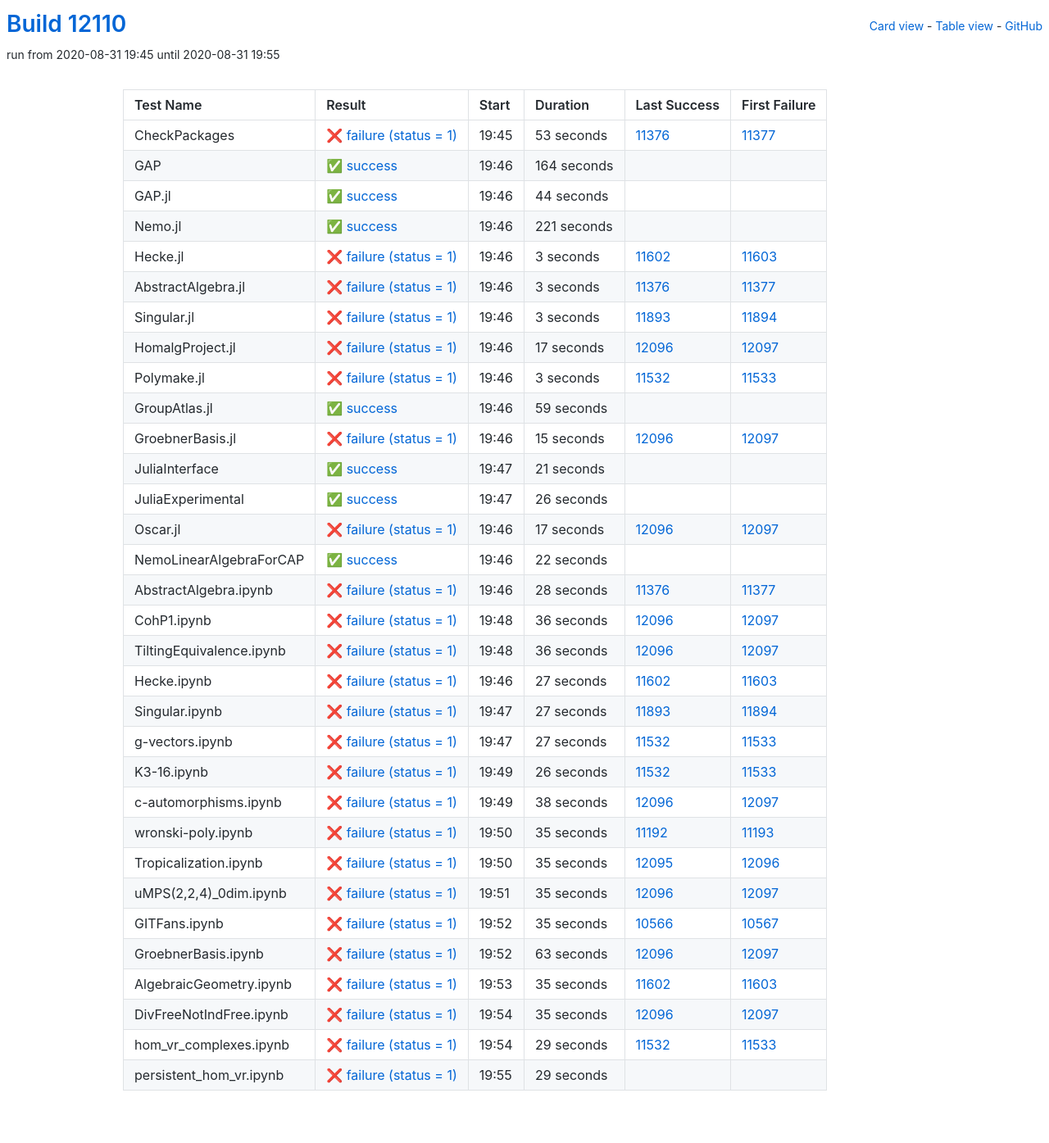
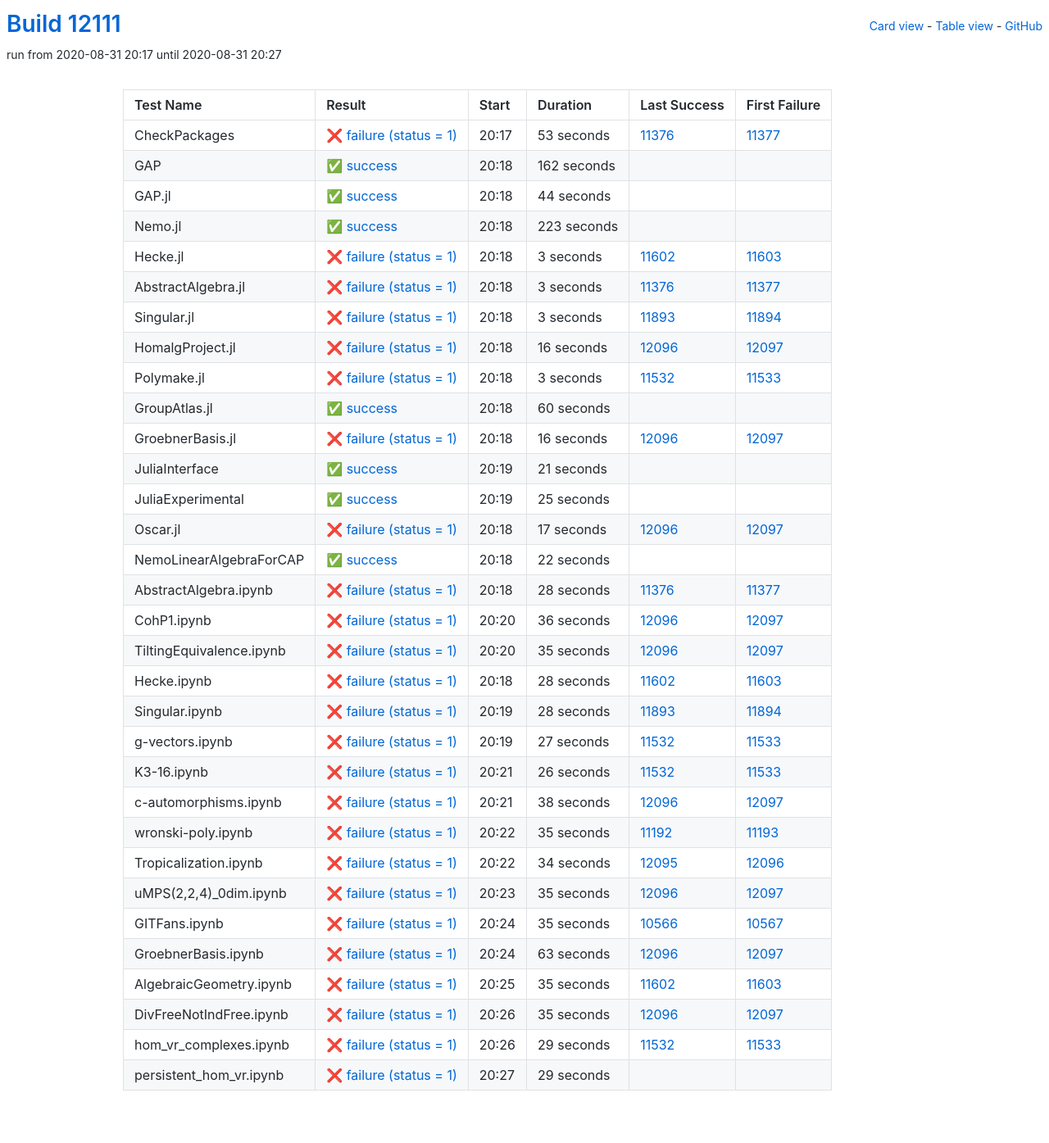
Before and after one commit to oscar-system/oscar-ci-status, a Jekyll site: the page built from table.html, in a window 1280 px wide. Shown: the whole page at 82% size. Built offline with Jekyll 4.4.1, drawn with Linux system fonts in a browser that asks for light colours.

Commit message:
Build #12111

```diff
--- a/_data/ci.yml
+++ b/_data/ci.yml
@@ -1,6 +1,6 @@
 ---
-build: 12110
-build_url: https://oscarci.mathematik.uni-kl.de/job/oscar/12110/
+build: 12111
+build_url: https://oscarci.mathematik.uni-kl.de/job/oscar/12111/
 job: oscar
 organization: oscar-system
 repo: oscar-ci-status
@@ -8,8 +8,8 @@
 tests:
 - name: CheckPackages
   id: checkpackages
-  log: https://oscarci.mathematik.uni-kl.de/job/oscar/12110/artifact/logs/build-12110/CheckPackages.log
-  start: 2020-08-31 19:45
+  log: https://oscarci.mathematik.uni-kl.de/job/oscar/12111/artifact/logs/build-12111/CheckPackages.log
+  start: 2020-08-31 20:17
   success: false
   exitcode: 1
   status: failure
@@ -20,20 +20,20 @@
   first_failure_url: https://oscarci.mathematik.uni-kl.de/job/oscar/11377/
 - name: GAP
   id: gap
-  log: https://oscarci.mathematik.uni-kl.de/job/oscar/12110/artifact/logs/build-12110/GAP.log
-  start: 2020-08-31 19:46
+  log: https://oscarci.mathematik.uni-kl.de/job/oscar/12111/artifact/logs/build-12111/GAP.log
+  start: 2020-08-31 20:18
   success: true
   exitcode: 0
   status: success
-  duration: 164
+  duration: 162
   last_success: false
   last_success_url:
   first_failure: false
   first_failure_url:
 - name: GAP.jl
   id: gap-jl
-  log: https://oscarci.mathematik.uni-kl.de/job/oscar/12110/artifact/logs/build-12110/GAP.jl.log
-  start: 2020-08-31 19:46
+  log: https://oscarci.mathematik.uni-kl.de/job/oscar/12111/artifact/logs/build-12111/GAP.jl.log
+  start: 2020-08-31 20:18
   success: true
   exitcode: 0
   status: success
@@ -44,20 +44,20 @@
   first_failure_url:
 - name: Nemo.jl
   id: nemo-jl
-  log: https://oscarci.mathematik.uni-kl.de/job/oscar/12110/artifact/logs/build-12110/Nemo.jl.log
-  start: 2020-08-31 19:46
+  log: https://oscarci.mathematik.uni-kl.de/job/oscar/12111/artifact/logs/build-12111/Nemo.jl.log
+  start: 2020-08-31 20:18
   success: true
   exitcode: 0
   status: success
-  duration: 221
+  duration: 223
   last_success: false
   last_success_url:
   first_failure: false
   first_failure_url:
 - name: Hecke.jl
   id: hecke-jl
-  log: https://oscarci.mathematik.uni-kl.de/job/oscar/12110/artifact/logs/build-12110/Hecke.jl.log
-  start: 2020-08-31 19:46
+  log: https://oscarci.mathematik.uni-kl.de/job/oscar/12111/artifact/logs/build-12111/Hecke.jl.log
+  start: 2020-08-31 20:18
   success: false
   exitcode: 1
   status: failure
@@ -68,8 +68,8 @@
   first_failure_url: https://oscarci.mathematik.uni-kl.de/job/oscar/11603/
 - name: AbstractAlgebra.jl
   id: abstractalgebra-jl
-  log: https://oscarci.mathematik.uni-kl.de/job/oscar/12110/artifact/logs/build-12110/AbstractAlgebra.jl.log
-  start: 2020-08-31 19:46
+  log: https://oscarci.mathematik.uni-kl.de/job/oscar/12111/artifact/logs/build-12111/AbstractAlgebra.jl.log
+  start: 2020-08-31 20:18
   success: false
   exitcode: 1
   status: failure
@@ -80,8 +80,8 @@
   first_failure_url: https://oscarci.mathematik.uni-kl.de/job/oscar/11377/
 - name: Singular.jl
   id: singular-jl
-  log: https://oscarci.mathematik.uni-kl.de/job/oscar/12110/artifact/logs/build-12110/Singular.jl.log
-  start: 2020-08-31 19:46
+  log: https://oscarci.mathematik.uni-kl.de/job/oscar/12111/artifact/logs/build-12111/Singular.jl.log
+  start: 2020-08-31 20:18
   success: false
   exitcode: 1
   status: failure
@@ -92,20 +92,20 @@
   first_failure_url: https://oscarci.mathematik.uni-kl.de/job/oscar/11894/
 - name: HomalgProject.jl
   id: homalgproject-jl
-  log: https://oscarci.mathematik.uni-kl.de/job/oscar/12110/artifact/logs/build-12110/HomalgProject.jl.log
-  start: 2020-08-31 19:46
+  log: https://oscarci.mathematik.uni-kl.de/job/oscar/12111/artifact/logs/build-12111/HomalgProject.jl.log
+  start: 2020-08-31 20:18
   success: false
   exitcode: 1
   status: failure
-  duration: 17
+  duration: 16
   last_success: 12096
   last_success_url: https://oscarci.mathematik.uni-kl.de/job/oscar/12096/
   first_failure: 12097
   first_failure_url: https://oscarci.mathematik.uni-kl.de/job/oscar/12097/
 - name: Polymake.jl
   id: polymake-jl
-  log: https://oscarci.mathematik.uni-kl.de/job/oscar/12110/artifact/logs/build-12110/Polymake.jl.log
-  start: 2020-08-31 19:46
+  log: https://oscarci.mathematik.uni-kl.de/job/oscar/12111/artifact/logs/build-12111/Polymake.jl.log
+  start: 2020-08-31 20:18
   success: false
   exitcode: 1
   status: failure
@@ -116,32 +116,32 @@
   first_failure_url: https://oscarci.mathematik.uni-kl.de/job/oscar/11533/
 - name: GroupAtlas.jl
   id: groupatlas-jl
-  log: https://oscarci.mathematik.uni-kl.de/job/oscar/12110/artifact/logs/build-12110/GroupAtlas.jl.log
-  start: 2020-08-31 19:46
+  log: https://oscarci.mathematik.uni-kl.de/job/oscar/12111/artifact/logs/build-12111/GroupAtlas.jl.log
+  start: 2020-08-31 20:18
   success: true
   exitcode: 0
   status: success
-  duration: 59
+  duration: 60
   last_success: false
   last_success_url:
   first_failure: false
   first_failure_url:
 - name: GroebnerBasis.jl
   id: groebnerbasis-jl
-  log: https://oscarci.mathematik.uni-kl.de/job/oscar/12110/artifact/logs/build-12110/GroebnerBasis.jl.log
-  start: 2020-08-31 19:46
+  log: https://oscarci.mathematik.uni-kl.de/job/oscar/12111/artifact/logs/build-12111/GroebnerBasis.jl.log
+  start: 2020-08-31 20:18
   success: false
   exitcode: 1
   status: failure
-  duration: 15
+  duration: 16
   last_success: 12096
   last_success_url: https://oscarci.mathematik.uni-kl.de/job/oscar/12096/
   first_failure: 12097
   first_failure_url: https://oscarci.mathematik.uni-kl.de/job/oscar/12097/
 - name: JuliaInterface
   id: juliainterface
-  log: https://oscarci.mathematik.uni-kl.de/job/oscar/12110/artifact/logs/build-12110/JuliaInterface.log
-  start: 2020-08-31 19:47
+  log: https://oscarci.mathematik.uni-kl.de/job/oscar/12111/artifact/logs/build-12111/JuliaInterface.log
+  start: 2020-08-31 20:19
   success: true
   exitcode: 0
   status: success
@@ -152,20 +152,20 @@
   first_failure_url:
 - name: JuliaExperimental
   id: juliaexperimental
-  log: https://oscarci.mathematik.uni-kl.de/job/oscar/12110/artifact/logs/build-12110/JuliaExperimental.log
-  start: 2020-08-31 19:47
+  log: https://oscarci.mathematik.uni-kl.de/job/oscar/12111/artifact/logs/build-12111/JuliaExperimental.log
+  start: 2020-08-31 20:19
   success: true
   exitcode: 0
   status: success
-  duration: 26
+  duration: 25
   last_success: false
   last_success_url:
   first_failure: false
   first_failure_url:
 - name: Oscar.jl
   id: oscar-jl
-  log: https://oscarci.mathematik.uni-kl.de/job/oscar/12110/artifact/logs/build-12110/Oscar.jl.log
-  start: 2020-08-31 19:46
+  log: https://oscarci.mathematik.uni-kl.de/job/oscar/12111/artifact/logs/build-12111/Oscar.jl.log
+  start: 2020-08-31 20:18
   success: false
   exitcode: 1
   status: failure
@@ -176,8 +176,8 @@
   first_failure_url: https://oscarci.mathematik.uni-kl.de/job/oscar/12097/
 - name: NemoLinearAlgebraForCAP
   id: nemolinearalgebraforcap
-  log: https://oscarci.mathematik.uni-kl.de/job/oscar/12110/artifact/logs/build-12110/NemoLinearAlgebraForCAP.log
-  start: 2020-08-31 19:46
+  log: https://oscarci.mathematik.uni-kl.de/job/oscar/12111/artifact/logs/build-12111/NemoLinearAlgebraForCAP.log
+  start: 2020-08-31 20:18
   success: true
   exitcode: 0
   status: success
@@ -188,8 +188,8 @@
   first_failure_url:
 - name: AbstractAlgebra.ipynb
   id: abstractalgebra-ipynb
-  log: https://oscarci.mathematik.uni-kl.de/job/oscar/12110/artifact/logs/build-12110/AbstractAlgebra.ipynb.log
-  start: 2020-08-31 19:46
+  log: https://oscarci.mathematik.uni-kl.de/job/oscar/12111/artifact/logs/build-12111/AbstractAlgebra.ipynb.log
+  start: 2020-08-31 20:18
   success: false
   exitcode: 1
   status: failure
@@ -200,8 +200,8 @@
   first_failure_url: https://oscarci.mathematik.uni-kl.de/job/oscar/11377/
 - name: CohP1.ipynb
   id: cohp1-ipynb
-  log: https://oscarci.mathematik.uni-kl.de/job/oscar/12110/artifact/logs/build-12110/CohP1.ipynb.log
-  start: 2020-08-31 19:48
+  log: https://oscarci.mathematik.uni-kl.de/job/oscar/12111/artifact/logs/build-12111/CohP1.ipynb.log
+  start: 2020-08-31 20:20
   success: false
   exitcode: 1
   status: failure
@@ -212,44 +212,44 @@
   first_failure_url: https://oscarci.mathematik.uni-kl.de/job/oscar/12097/
 - name: TiltingEquivalence.ipynb
   id: tiltingequivalence-ipynb
-  log: https://oscarci.mathematik.uni-kl.de/job/oscar/12110/artifact/logs/build-12110/TiltingEquivalence.ipynb.log
-  start: 2020-08-31 19:48
+  log: https://oscarci.mathematik.uni-kl.de/job/oscar/12111/artifact/logs/build-12111/TiltingEquivalence.ipynb.log
+  start: 2020-08-31 20:20
   success: false
   exitcode: 1
   status: failure
-  duration: 36
+  duration: 35
   last_success: 12096
   last_success_url: https://oscarci.mathematik.uni-kl.de/job/oscar/12096/
   first_failure: 12097
   first_failure_url: https://oscarci.mathematik.uni-kl.de/job/oscar/12097/
 - name: Hecke.ipynb
   id: hecke-ipynb
-  log: https://oscarci.mathematik.uni-kl.de/job/oscar/12110/artifact/logs/build-12110/Hecke.ipynb.log
-  start: 2020-08-31 19:46
+  log: https://oscarci.mathematik.uni-kl.de/job/oscar/12111/artifact/logs/build-12111/Hecke.ipynb.log
+  start: 2020-08-31 20:18
   success: false
   exitcode: 1
   status: failure
-  duration: 27
+  duration: 28
   last_success: 11602
   last_success_url: https://oscarci.mathematik.uni-kl.de/job/oscar/11602/
   first_failure: 11603
   first_failure_url: https://oscarci.mathematik.uni-kl.de/job/oscar/11603/
 - name: Singular.ipynb
   id: singular-ipynb
-  log: https://oscarci.mathematik.uni-kl.de/job/oscar/12110/artifact/logs/build-12110/Singular.ipynb.log
-  start: 2020-08-31 19:47
+  log: https://oscarci.mathematik.uni-kl.de/job/oscar/12111/artifact/logs/build-12111/Singular.ipynb.log
+  start: 2020-08-31 20:19
   success: false
   exitcode: 1
   status: failure
-  duration: 27
+  duration: 28
   last_success: 11893
   last_success_url: https://oscarci.mathematik.uni-kl.de/job/oscar/11893/
   first_failure: 11894
   first_failure_url: https://oscarci.mathematik.uni-kl.de/job/oscar/11894/
 - name: g-vectors.ipynb
   id: g-vectors-ipynb
-  log: https://oscarci.mathematik.uni-kl.de/job/oscar/12110/artifact/logs/build-12110/g-vectors.ipynb.log
-  start: 2020-08-31 19:47
+  log: https://oscarci.mathematik.uni-kl.de/job/oscar/12111/artifact/logs/build-12111/g-vectors.ipynb.log
+  start: 2020-08-31 20:19
   success: false
   exitcode: 1
   status: failure
@@ -260,8 +260,8 @@
   first_failure_url: https://oscarci.mathematik.uni-kl.de/job/oscar/11533/
 - name: K3-16.ipynb
   id: k3-16-ipynb
-  log: https://oscarci.mathematik.uni-kl.de/job/oscar/12110/artifact/logs/build-12110/K3-16.ipynb.log
-  start: 2020-08-31 19:49
+  log: https://oscarci.mathematik.uni-kl.de/job/oscar/12111/artifact/logs/build-12111/K3-16.ipynb.log
+  start: 2020-08-31 20:21
   success: false
   exitcode: 1
   status: failure
@@ -272,8 +272,8 @@
   first_failure_url: https://oscarci.mathematik.uni-kl.de/job/oscar/11533/
 - name: c-automorphisms.ipynb
   id: c-automorphisms-ipynb
-  log: https://oscarci.mathematik.uni-kl.de/job/oscar/12110/artifact/logs/build-12110/c-automorphisms.ipynb.log
-  start: 2020-08-31 19:49
+  log: https://oscarci.mathematik.uni-kl.de/job/oscar/12111/artifact/logs/build-12111/c-automorphisms.ipynb.log
+  start: 2020-08-31 20:21
   success: false
   exitcode: 1
   status: failure
@@ -284,8 +284,8 @@
   first_failure_url: https://oscarci.mathematik.uni-kl.de/job/oscar/12097/
 - name: wronski-poly.ipynb
   id: wronski-poly-ipynb
-  log: https://oscarci.mathematik.uni-kl.de/job/oscar/12110/artifact/logs/build-12110/wronski-poly.ipynb.log
-  start: 2020-08-31 19:50
+  log: https://oscarci.mathematik.uni-kl.de/job/oscar/12111/artifact/logs/build-12111/wronski-poly.ipynb.log
+  start: 2020-08-31 20:22
   success: false
   exitcode: 1
   status: failure
@@ -296,20 +296,20 @@
   first_failure_url: https://oscarci.mathematik.uni-kl.de/job/oscar/11193/
 - name: Tropicalization.ipynb
   id: tropicalization-ipynb
-  log: https://oscarci.mathematik.uni-kl.de/job/oscar/12110/artifact/logs/build-12110/Tropicalization.ipynb.log
-  start: 2020-08-31 19:50
+  log: https://oscarci.mathematik.uni-kl.de/job/oscar/12111/artifact/logs/build-12111/Tropicalization.ipynb.log
+  start: 2020-08-31 20:22
   success: false
   exitcode: 1
   status: failure
-  duration: 35
+  duration: 34
   last_success: 12095
   last_success_url: https://oscarci.mathematik.uni-kl.de/job/oscar/12095/
   first_failure: 12096
   first_failure_url: https://oscarci.mathematik.uni-kl.de/job/oscar/12096/
 - name: uMPS(2,2,4)_0dim.ipynb
   id: umps-2-2-4-0dim-ipynb
-  log: https://oscarci.mathematik.uni-kl.de/job/oscar/12110/artifact/logs/build-12110/uMPS-2-2-4-_0dim.ipynb.log
-  start: 2020-08-31 19:51
+  log: https://oscarci.mathematik.uni-kl.de/job/oscar/12111/artifact/logs/build-12111/uMPS-2-2-4-_0dim.ipynb.log
+  start: 2020-08-31 20:23
   success: false
   exitcode: 1
   status: failure
@@ -320,8 +320,8 @@
   first_failure_url: https://oscarci.mathematik.uni-kl.de/job/oscar/12097/
 - name: GITFans.ipynb
   id: gitfans-ipynb
-  log: https://oscarci.mathematik.uni-kl.de/job/oscar/12110/artifact/logs/build-12110/GITFans.ipynb.log
-  start: 2020-08-31 19:52
+  log: https://oscarci.mathematik.uni-kl.de/job/oscar/12111/artifact/logs/build-12111/GITFans.ipynb.log
+  start: 2020-08-31 20:24
   success: false
   exitcode: 1
   status: failure
@@ -332,8 +332,8 @@
   first_failure_url: https://oscarci.mathematik.uni-kl.de/job/oscar/10567/
 - name: GroebnerBasis.ipynb
   id: groebnerbasis-ipynb
-  log: https://oscarci.mathematik.uni-kl.de/job/oscar/12110/artifact/logs/build-12110/GroebnerBasis.ipynb.log
-  start: 2020-08-31 19:52
+  log: https://oscarci.mathematik.uni-kl.de/job/oscar/12111/artifact/logs/build-12111/GroebnerBasis.ipynb.log
+  start: 2020-08-31 20:24
   success: false
   exitcode: 1
   status: failure
@@ -344,8 +344,8 @@
   first_failure_url: https://oscarci.mathematik.uni-kl.de/job/oscar/12097/
 - name: AlgebraicGeometry.ipynb
   id: algebraicgeometry-ipynb
-  log: https://oscarci.mathematik.uni-kl.de/job/oscar/12110/artifact/logs/build-12110/AlgebraicGeometry.ipynb.log
-  start: 2020-08-31 19:53
+  log: https://oscarci.mathematik.uni-kl.de/job/oscar/12111/artifact/logs/build-12111/AlgebraicGeometry.ipynb.log
+  start: 2020-08-31 20:25
   success: false
   exitcode: 1
   status: failure
@@ -356,8 +356,8 @@
   first_failure_url: https://oscarci.mathematik.uni-kl.de/job/oscar/11603/
 - name: DivFreeNotIndFree.ipynb
   id: divfreenotindfree-ipynb
-  log: https://oscarci.mathematik.uni-kl.de/job/oscar/12110/artifact/logs/build-12110/DivFreeNotIndFree.ipynb.log
-  start: 2020-08-31 19:54
+  log: https://oscarci.mathematik.uni-kl.de/job/oscar/12111/artifact/logs/build-12111/DivFreeNotIndFree.ipynb.log
+  start: 2020-08-31 20:26
   success: false
   exitcode: 1
   status: failure
@@ -368,8 +368,8 @@
   first_failure_url: https://oscarci.mathematik.uni-kl.de/job/oscar/12097/
 - name: hom_vr_complexes.ipynb
   id: hom-vr-complexes-ipynb
-  log: https://oscarci.mathematik.uni-kl.de/job/oscar/12110/artifact/logs/build-12110/hom_vr_complexes.ipynb.log
-  start: 2020-08-31 19:54
+  log: https://oscarci.mathematik.uni-kl.de/job/oscar/12111/artifact/logs/build-12111/hom_vr_complexes.ipynb.log
+  start: 2020-08-31 20:26
   success: false
   exitcode: 1
   status: failure
@@ -380,8 +380,8 @@
   first_failure_url: https://oscarci.mathematik.uni-kl.de/job/oscar/11533/
 - name: persistent_hom_vr.ipynb
   id: persistent-hom-vr-ipynb
-  log: https://oscarci.mathematik.uni-kl.de/job/oscar/12110/artifact/logs/build-12110/persistent_hom_vr.ipynb.log
-  start: 2020-08-31 19:55
+  log: https://oscarci.mathematik.uni-kl.de/job/oscar/12111/artifact/logs/build-12111/persistent_hom_vr.ipynb.log
+  start: 2020-08-31 20:27
   success: false
   exitcode: 1
   status: failure
```
Also changed, not shown: README.md.
